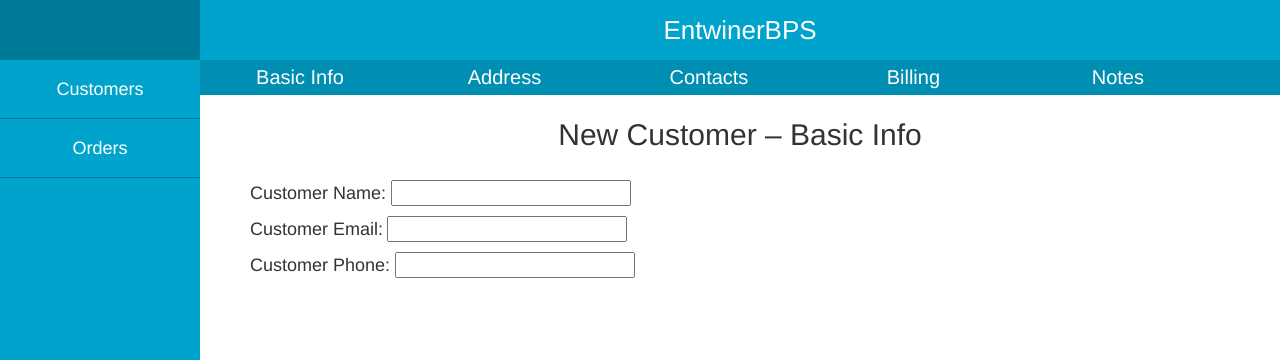
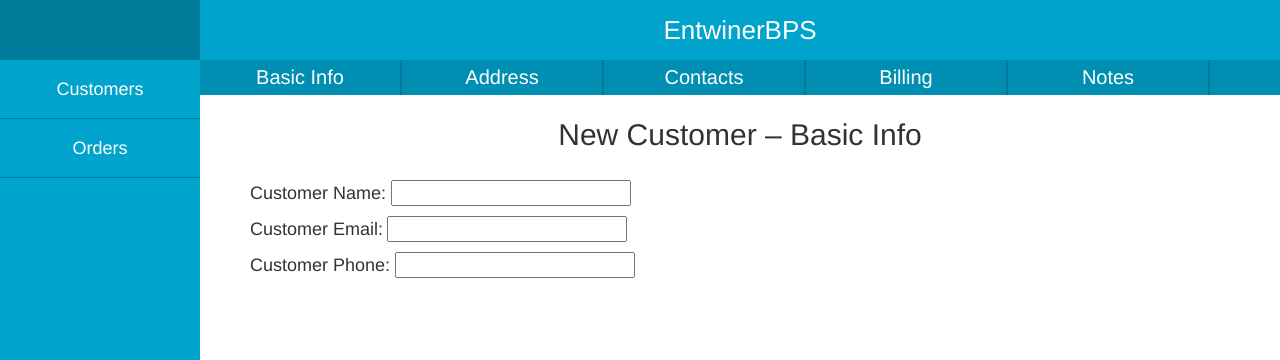
Before and after one commit to Ad-Mora/BPS, a Django app: page /home/ in a window 1280 px wide. Shown: the top 360 px of the page. Run offline with Django 3.2, Linux system fonts and the light colour scheme.

Commit message:
Minor tab bar fixes

```diff
--- a/BPSApp/static/BPSApp/CSS/Homepage.css
+++ b/BPSApp/static/BPSApp/CSS/Homepage.css
@@ -2,6 +2,8 @@ body{
     padding-top: 60px;
     padding-left: 200px;
 }
+
+/*----------Header----------*/
 .header{
     position: fixed;
     top: 0px;
@@ -16,6 +18,8 @@ body{
     font-weight: 500;
     color: white;
 }
+
+/*----------Sidebar----------*/
 .sidebar{
     position: fixed;
     top: 0px;
@@ -46,26 +50,29 @@ body{
     width: 200px;
 }
 
-.page-content{
-}
+/*----------Tab Bar----------*/
 .tab-bar{
     height: 35px;
     background-color: #008fb3;
 }
-.tab-bar-item{
+.tab-item{
     display: inline-block;
     width: 200px;
     text-align: center;
-}
-.tab-bar-item:hover{
-    background-color: #007a99;
-    cursor: pointer;
-}
-.tab-name{
+    border-right: 2px solid #007a99;
+
     font-size: 20px;
     font-weight: 500;
     line-height: 35px;
     color: white;
+}
+.tab-item:hover{
+    background-color: #007a99;
+    cursor: pointer;
+}
+
+/*----------Page content----------*/
+.basic-info-page{
 }
 .content-header{
     text-align: center;
--- a/BPSApp/static/BPSApp/JS/tabs.js
+++ b/BPSApp/static/BPSApp/JS/tabs.js
@@ -1,6 +1,6 @@
 var tabBar = (function(){
 
-    alert("This is a test");
+
 
 
 })();
--- a/BPSApp/templates/BPSApp/Homepage.html
+++ b/BPSApp/templates/BPSApp/Homepage.html
@@ -15,6 +15,7 @@
 <div class="header">
   <p class="header-title">EntwinerBPS</p>
 </div>
+
 <div class="sidebar">
   <div class="intersect"></div>
   <div class="sidebar-item">
@@ -25,25 +26,16 @@
   </div>
 </div>
 
-<div class="page-content">
+<div class="tab-bar">
+    <p class="tab-item">Basic Info</p><!--
+    --><p class="tab-item">Address</p><!--
+    --><p class="tab-item">Contacts</p><!--
+    --><p class="tab-item">Billing</p><!--
+    --><p class="tab-item">Notes</p>
+  </div>
+</div>
 
-  <div class="tab-bar">
-    <div class="tab-bar-item">
-      <p class="tab-name">Basic Info</p>
-    </div>
-    <div class="tab-bar-item">
-      <p class="tab-name">Address</p>
-    </div>
-    <div class="tab-bar-item">
-      <p class="tab-name">Contacts</p>
-    </div>
-    <div class="tab-bar-item">
-      <p class="tab-name">Billing</p>
-    </div>
-    <div class="tab-bar-item">
-      <p class="tab-name">Notes</p>
-    </div>
-  </div>
+<div class="basic-info-page">
 
   <p class="content-header">New Customer – Basic Info</p>
   <div class="form-content">
@@ -52,12 +44,10 @@
       <p class="input-label">Customer Name:</p>
       <input class="input-field" type="text">
     </div>
-
     <div class="whole-line-field">
       <p class="input-label">Customer Email:</p>
       <input class="input-field" type="text">
     </div>
-
     <div class="whole-line-field">
       <p class="input-label">Customer Phone:</p>
       <input class="input-field" type="text">
```
